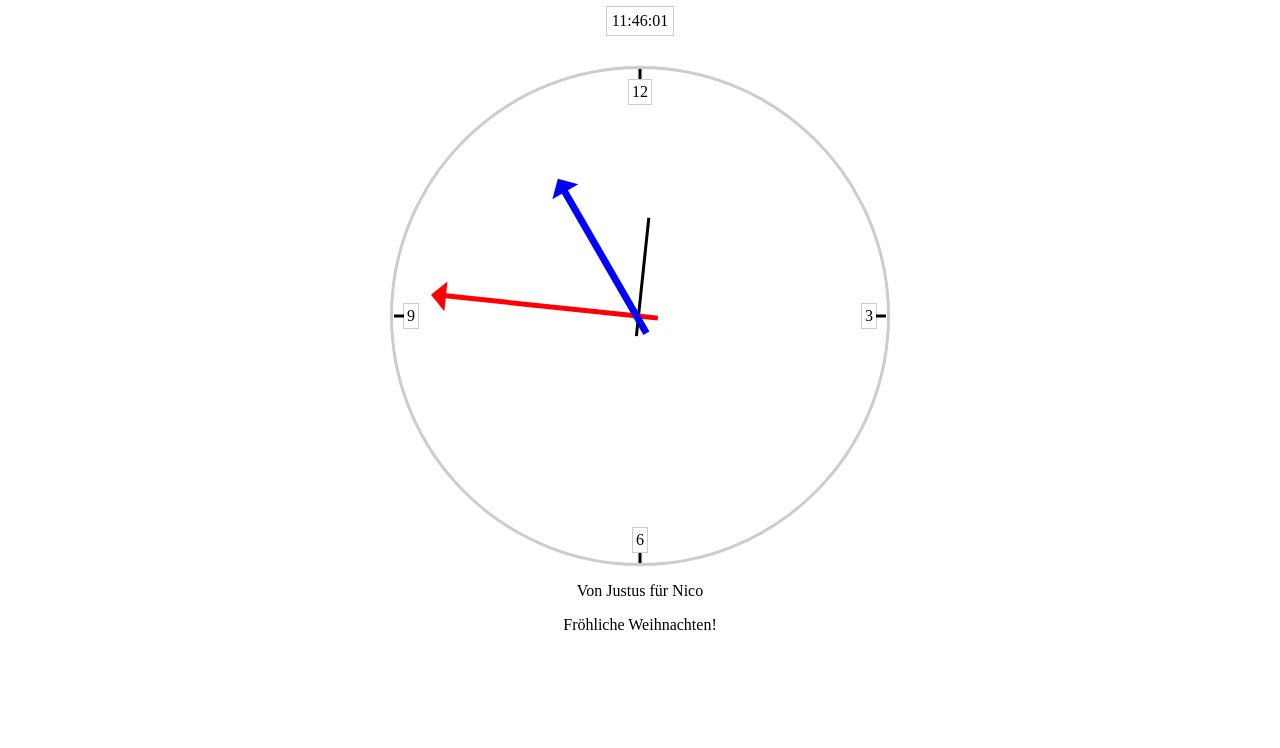
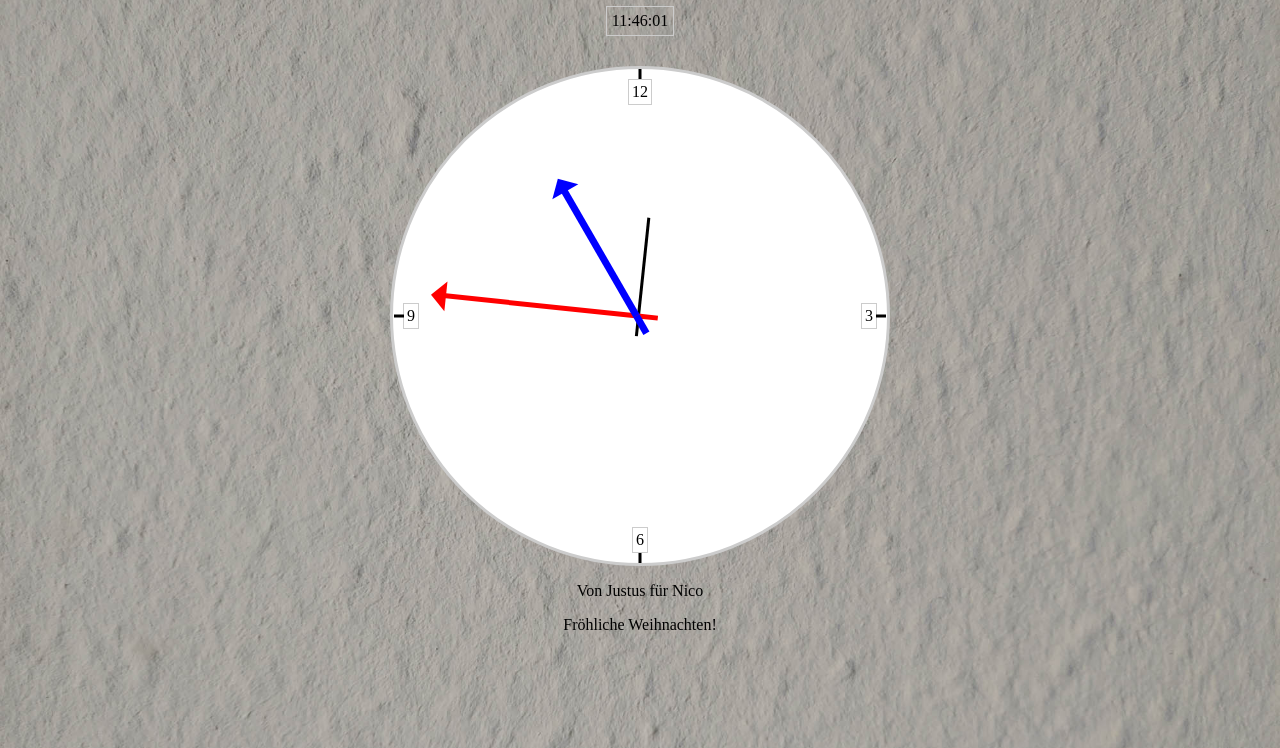
Before and after one commit to justussiebert/clock, a plain HTML site: page index.html in a window 1280 px wide. Shown: the part 52-800 px from the top of the page. Drawn offline with Linux system fonts and the light colour scheme.

Commit message:
Tepetenwechsel

```diff
--- a/css/style.css
+++ b/css/style.css
@@ -16,6 +16,9 @@ body {
 body {
   margin: 0;
   background-color: #fff;
+  background-image: url(../img/rauhfaser-2021-12-22.jpg);
+  background-repeat: no-repeat;
+  background-size: cover;
 }
 h1 {
   text-align: center;
@@ -43,6 +46,7 @@ footer p {
   border-radius: 50%;
   position: relative;
   margin: 0 auto;
+  background-color: #fff;
 }
 
 .pointerSeconds,
```
Also changed, not shown: img/rauhfaser-2021-12-22.jpg (added).
